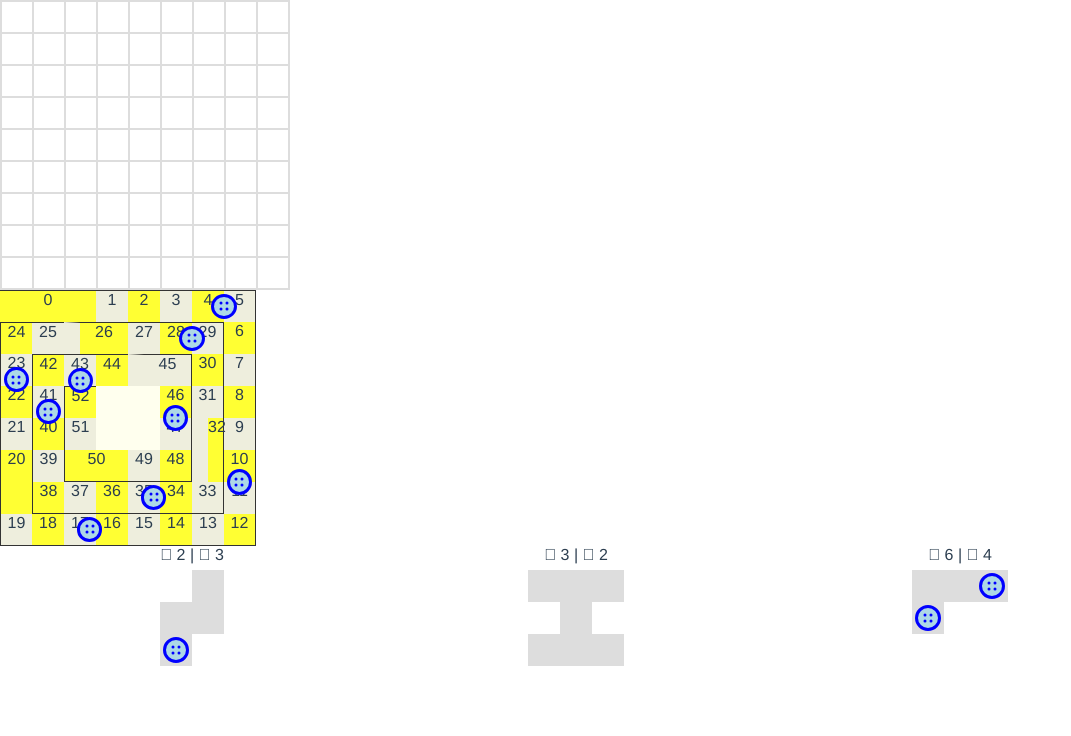
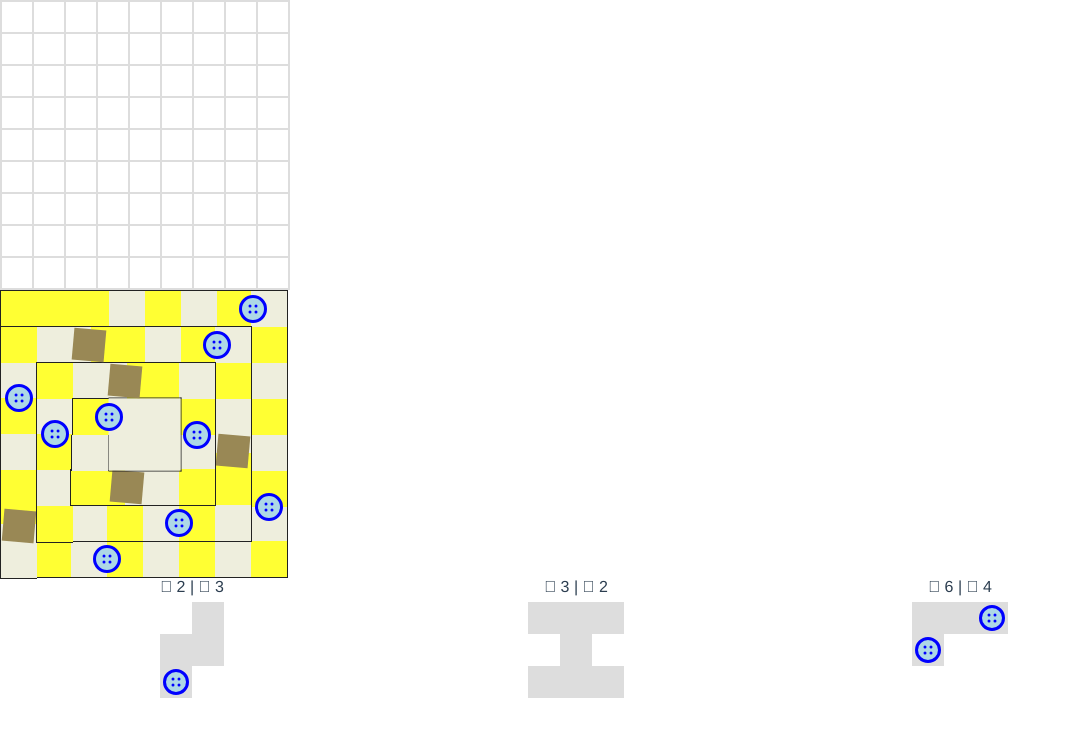
Before and after one commit to salmiak/patchwork, a Vue app: page / in a window 1280 px wide. Shown: the top 736 px of the page, without its empty margins (0-1071 px from the left). Built offline with nearby package versions, Linux system fonts and the light colour scheme.

Commit message:
Playboard layout in place

```diff
--- a/src/assets/base.less
+++ b/src/assets/base.less
@@ -1,2 +1,3 @@
 @quiltBoardCells: 9;
-@size: 32px;
+@quiltBoardCellsSize: 32px;
+@playBoardCellSize: 36px;
--- a/src/components/PlayBoard.vue
+++ b/src/components/PlayBoard.vue
@@ -2,8 +2,9 @@
   <div id="playBoard">
     <div v-for="(length, index) in sections" :key="`sec-${index}`" :class="[`section-${index}`]" class="section">
       <div v-for="cell in cells.splice(0,length)" :key="cell.index" :class="[`cell-${cell.index}`, {even: cell.index % 2, tripple: cell.size === 3, big: cell.patch, button: cell.button}]" class="cell">
-        {{cell.index}}
+        &nbsp;
         <div v-if="cell.button" class="button" />
+        <div v-if="cell.patch && patch(cell.index)" class="patch" />
       </div>
     </div>
   </div>
@@ -14,9 +15,14 @@
 import _ from 'lodash'
 export default {
   name: "PlayBoard",
+  data () {
+    return {
+      patches: [20, 26, 32, 44, 50]
+    }
+  },
   computed: {
     sections () {
-      return [6, 7, 7, 5, 5, 4, 5, 4, 3, 3, 2, 2]
+      return [5, 7, 7, 5, 5, 4, 5, 4, 3, 3, 3, 1, 1, 1]
     },
     cells () {
       var cells = _.map(_.range(64), i => {
@@ -30,7 +36,7 @@ export default {
       cells[20].patch = true
       cells[26].patch = true
       cells[32].patch = true
-      cells[45].patch = true
+      cells[44].patch = true
       cells[50].patch = true
       cells[4].button = true
       cells[10].button = true
@@ -43,14 +49,21 @@ export default {
       cells[52].button = true
       return cells
     }
+  },
+  methods: {
+    patch (id) {
+      return this.patches.indexOf(id) !== -1
+    }
   }
 }
 </script>
 
 <style lang="less" scoped>
 @import '../assets/base.less';
+@size: @playBoardCellSize;
 @cells: 8;
 @buttonSize: 80%;
+@border: 1px solid #222;
 #playBoard {
   width: @cells * @size;
   height: @cells * @size;
@@ -79,6 +92,18 @@ export default {
       width: @size*2;
       border-left: @size/2 solid #EEEEDD;
     }
+
+    .patch {
+      display: block;
+      width: @quiltBoardCellsSize;
+      height: @quiltBoardCellsSize;
+      background: #985;
+      position: absolute;
+      top: (@size - @quiltBoardCellsSize)/2;
+      left: @size/-2;
+      z-index: 100;
+      transform: rotate(5deg);
+    }
     .button {
       display: block;
       width: @buttonSize;
@@ -87,6 +112,8 @@ export default {
       border: 3px solid blue;
       background: lightblue;
       position: absolute;
+      top: 50% - @buttonSize/2;
+      right: @buttonSize/-2;
       z-index: 100;
       box-sizing: border-box;
       &::before {
@@ -108,72 +135,79 @@ export default {
     }
   }
 
-  &:nth-child(4n+1) .cell {
-    border-top: 1px solid #333;
-    &:last-child {
-      border-right: 1px solid #333;
-    }
-    .button {
-      top: 50% - @buttonSize/2;
-      left: 100% - @buttonSize/2;
+  &:nth-child(4n+2) {
+    transform: rotate(90deg);
+  }
+  &:nth-child(4n+3) {
+    transform: rotate(180deg);
+  }
+  &:nth-child(4n+4) {
+    transform: rotate(270deg);
+  }
+
+  border-top: @border;
+  border-left: @border;
+
+  &.section-1 {
+    top: @size*3;
+    right: -3*@size;
+  }
+  &.section-2 {
+    bottom: 0;
+    right: 0;
+  }
+  &.section-3 {
+    top: @size*4.5;
+    left: @size*-2.5;
+  }
+  &.section-4 {
+    top: @size;
+    left: 0;
+  }
+  &.section-5 {
+    top: @size*3;
+    right: @size*-1;
+  }
+  &.section-6 {
+    bottom: @size;
+    right: @size*1;
+  }
+  &.section-7 {
+    top: @size*4.5;
+    left: @size*-.5;
+  }
+  &.section-8 {
+    top: @size*2;
+    left: @size*1;
+  }
+  &.section-9 {
+    top: @size*3;
+    right: @size*1;
+  }
+  &.section-10 {
+    bottom: @size*2;
+    right: @size*2;
+    border-right: @border;
+  }
+  &.section-11 {
+    top: @size*4;
+    left: @size*2;
+    border-left: none;
+    border-bottom: @border;
+  }
+  &.section-12 {
+    top: @size*3;
+    left: @size*2;
+  }
+  &.section-13 {
+    top: @size*3;
+    left: @size*3;
+    border: @border;
+    border-bottom: none;
+    .cell {
+      width: @size*2;
+      height: @size*2;
     }
   }
-  &:nth-child(4n+2) .cell {
-    border-right: 1px solid #333;
-    &:last-child {
-      border-bottom: 1px solid #333;
-    }
-    .button {
-      top: 100% - @buttonSize/2;
-      left: 50% - @buttonSize/2;
-    }
-  }
-  &:nth-child(4n+3) .cell {
-    border-bottom: 1px solid #333;
-    &:last-child {
-      border-left: 1px solid #333;
-    }
-    .button {
-      top: 50% - @buttonSize/2;
-      left: -100% + @buttonSize/2;
-    }
-  }
-  &:nth-child(4n+4) .cell {
-    border-left: 1px solid #333;
-    &:last-child {
-      border-top: 1px solid #333;
-    }
-    .button {
-      top: -100% + @buttonSize/2;
-      left: 50% - @buttonSize/2;
-    }
-  }
-
-  &:nth-child(2n+2) {
-    width: @size;
-    flex-wrap: wrap;
-    .cell.big {
-      height: @size*2;
-      width: @size;
-    }
-  }
-  &:nth-child(4n+3) {
-    flex-direction: row-reverse;
-  }
-  &:nth-child(4n+4) {
-    flex-direction: column-reverse;
-  }
-  &:nth-child(2) { top: @size; right: 0; }
-  &:nth-child(3) { bottom: 0; right: @size; }
-  &:nth-child(4) { top: @size; left: 0; }
-  &:nth-child(5) { top: @size; left: @size; }
-  &:nth-child(6) { top: @size*2; right: @size; }
-  &:nth-child(7) { bottom: @size; right: @size*2; }
-  &:nth-child(8) { top: @size*2; left: @size; }
-  &:nth-child(9) { top: @size*2; left: @size*2; }
-  &:nth-child(10) { top: @size*3; right: @size*2; }
-  &:nth-child(11) { bottom: @size*2; right: @size*3; }
-  &:nth-child(12) { top: @size*3; left: @size*2; }
-  &:nth-child(13) { top: @size*3; left: @size*3; }
 }
 </style>
--- a/src/components/QuiltBoard.vue
+++ b/src/components/QuiltBoard.vue
@@ -119,6 +119,8 @@ export default {
 <style lang="less" scoped>
 @import '../assets/base.less';
 @fontSize: 1px;
+@size: @quiltBoardCellsSize;
+
 .board {
   width: @quiltBoardCells * @size;
   height: @quiltBoardCells * @size;
--- a/src/components/Tile.vue
+++ b/src/components/Tile.vue
@@ -15,6 +15,7 @@ export default {
 
 <style lang="less" scoped>
 @import '../assets/base.less';
+@size: @quiltBoardCellsSize;
 .tile {
   display: flex;
   flex-wrap: wrap;
```
